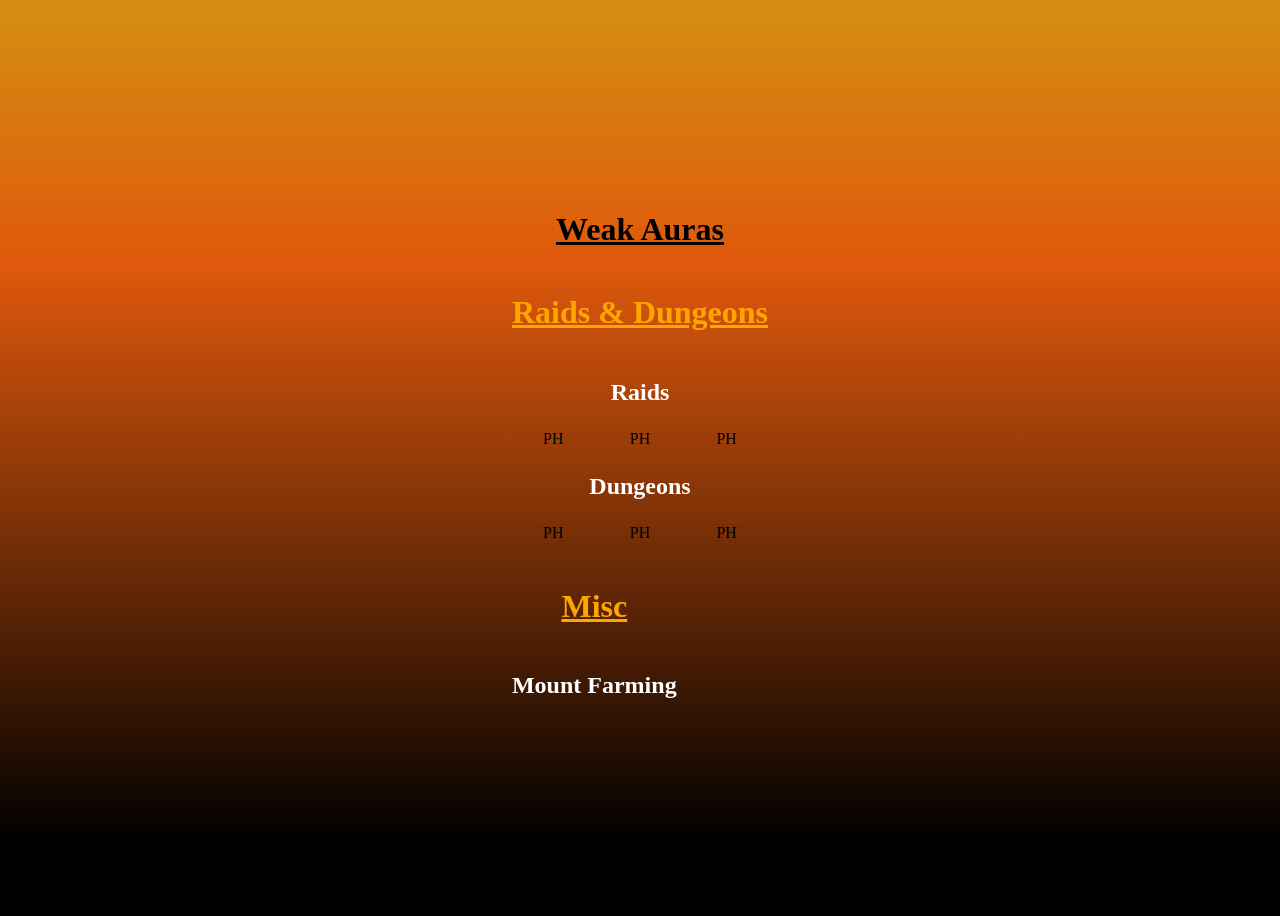
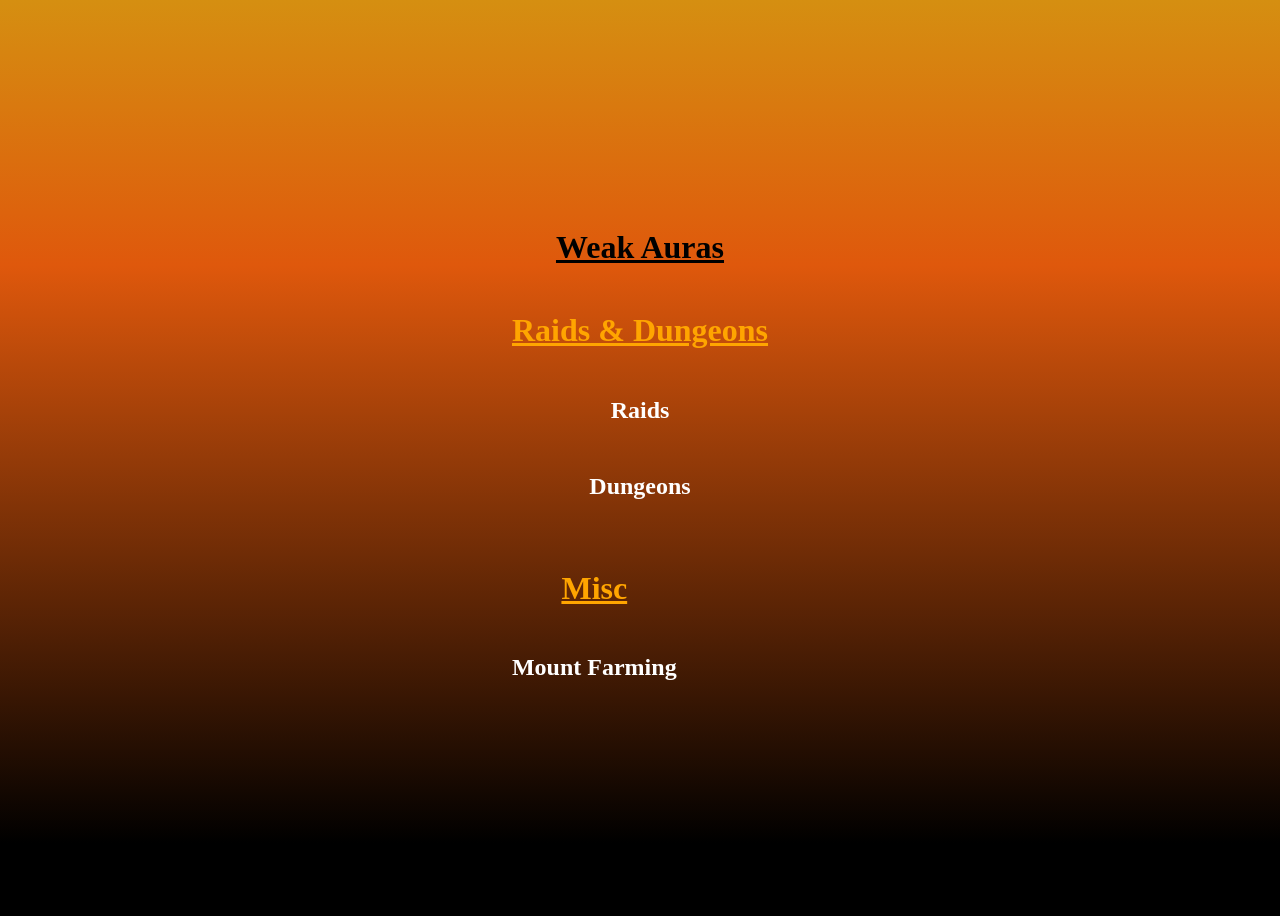
Before and after one commit to SEguild/seguild.github.io, a Jekyll site: the page wa/weakauras.html, which Jekyll copies as it is, in a window 1280 px wide. Built offline with Jekyll 4.4.1, drawn with Linux system fonts in a browser that asks for light colours; a script that is not in the unit is left out.

Commit message:
Update weakauras.html

```diff
--- a/wa/weakauras.html
+++ b/wa/weakauras.html
@@ -16,15 +16,15 @@
             </tr>
             <tr>
             <tr><th colspan="3"><h2>Raids</h2></th></tr>
-              <td>PH</td>
-              <td>PH</td>
-              <td>PH</td>
+              <td><script src="https://wago.io/4Pao4uRwe/embed.js?style=dark"></script></td>
+              <td><script src="https://wago.io/4Pao4uRwe/embed.js?style=dark"></script></td>
+              <td><script src="https://wago.io/4Pao4uRwe/embed.js?style=dark"></script></td>
             </tr>
             <tr>
             <tr><th colspan="3"><h2>Dungeons</h2></th></tr>
-              <td>PH</td>
-              <td>PH</td>
-              <td>PH</td>
+              <td><script src="https://wago.io/Ia62lAh6b/embed.js?style=dark"></script></td>
+              <td><script src="https://wago.io/Ia62lAh6b/embed.js?style=dark"></script></td>
+              <td><script src="https://wago.io/Ia62lAh6b/embed.js?style=dark"></script></td>
             </tr>
           </table>
         </div>
```
